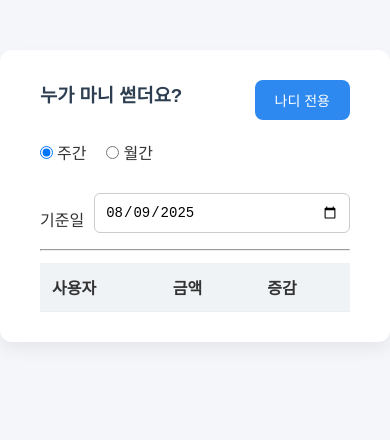
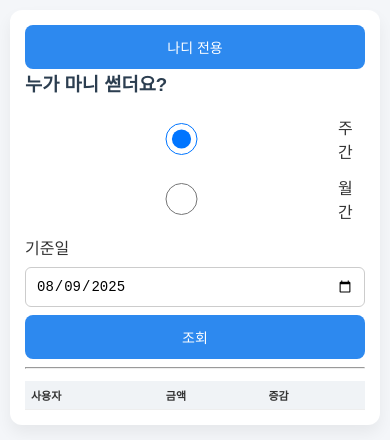
Before and after one commit to hyeonmani/livelive-bill, a plain HTML site: page public/index.html in a window 390 px wide. Drawn offline with Linux system fonts and the light colour scheme; no server answers.

Commit message:
[250809] 모바일 resize

```diff
--- a/livelive-bill/src/main/resources/static/style.css
+++ b/livelive-bill/src/main/resources/static/style.css
@@ -1,5 +1,6 @@
 /* style.css */
 
+/* 기존 스타일 그대로 유지 */
 body {
   font-family: 'Pretendard', sans-serif;
   background: #f4f6f9;
@@ -93,3 +94,54 @@ th {
 .gray-text {
   color: #aaa;
 }
+
+/* 반응형 스타일 */
+@media (max-width: 768px) {
+  .container {
+    margin: 20px;
+    padding: 20px;
+  }
+
+  table, th, td {
+    font-size: 12px;
+    padding: 8px;
+  }
+
+  h1 {
+    font-size: 20px;
+  }
+
+  h2 {
+    font-size: 18px;
+  }
+
+  button {
+    width: 100%;
+    padding: 12px;
+    font-size: 16px;
+  }
+}
+
+@media (max-width: 480px) {
+  .container {
+    margin: 10px;
+    padding: 15px;
+  }
+
+  table, th, td {
+    font-size: 11px;
+    padding: 6px;
+  }
+
+  h1 {
+    font-size: 18px;
+  }
+
+  h2 {
+    font-size: 16px;
+  }
+
+  button {
+    font-size: 14px;
+  }
+}
--- a/public/index.html
+++ b/public/index.html
@@ -2,30 +2,41 @@
 <html>
   <head>
     <meta charset="UTF-8" />
+    <meta name="viewport" content="width=device-width, initial-scale=1.0" />
     <title>생생레 영수증</title>
 
     <link rel="stylesheet" href="style.css" />
   </head>
   <body>
 <div class="container">
-      <!-- 나디 전용 버튼 -->
-      <button name="signInBtn" onclick="signIn()" style="float: right;">나디 전용</button>
+    <!-- 상단 버튼 영역 -->
+    <div class="header">
+      <button name="signInBtn" onclick="signIn()" class="sign-btn">나디 전용</button>
       <h3>누가 마니 썯더요?</h3>
-      <div style="display: flex; gap: 20px; align-items: center;">
-        <label style="display: flex; align-items: center; gap: 4px; white-space: nowrap;">
-          <input type="radio" name="mode" id="modeWeek" value="week" onchange="selectData()" checked />주간
+    </div>
+
+    <!-- 주간/월간 선택 -->
+    <div class="mode-select">
+      <label>
+        <input type="radio" name="mode" id="modeWeek" value="week" onchange="selectData()" checked /> 주간
       </label>
-        <label style="display: flex; align-items: center; gap: 4px; white-space: nowrap;">
-          <input type="radio" name="mode" id="modeMonth" value="month" onchange="selectData()"/>월간
+      <label>
+        <input type="radio" name="mode" id="modeMonth" value="month" onchange="selectData()" /> 월간
       </label>
     </div>
-      <br />
-      <div style="display: flex; align-items: center; gap: 10px; white-space: nowrap;">
+
+    <!-- 기준일 선택 -->
+    <div class="date-select">
       <label for="baseDate">기준일</label>
-        <input type="date" id="baseDate" onchange="selectData()"/>
+      <input type="date" id="baseDate" onchange="selectData()" />
     </div>
-      <button onclick="selectData()" style="display: none;">조회</button>
+
+    <button onclick="selectData()" class="hidden-btn">조회</button>
+
     <hr />
+
+    <!-- 데이터 테이블 -->
+    <div class="table-wrapper">
       <table>
         <thead>
           <tr>
@@ -37,6 +48,7 @@
         <tbody id="tbody"></tbody>
       </table>
     </div>
+  </div>
 
     <!-- script -->
     <script src="https://www.gstatic.com/firebasejs/9.6.1/firebase-app-compat.js"></script>
--- a/public/style.css
+++ b/public/style.css
@@ -1,5 +1,6 @@
 /* style.css */
 
+/* 기존 스타일 그대로 유지 */
 body {
   font-family: 'Pretendard', sans-serif;
   background: #f4f6f9;
@@ -93,3 +94,54 @@ th {
 .gray-text {
   color: #aaa;
 }
+
+/* 반응형 스타일 */
+@media (max-width: 768px) {
+  .container {
+    margin: 20px;
+    padding: 20px;
+  }
+
+  table, th, td {
+    font-size: 12px;
+    padding: 8px;
+  }
+
+  h1 {
+    font-size: 20px;
+  }
+
+  h2 {
+    font-size: 18px;
+  }
+
+  button {
+    width: 100%;
+    padding: 12px;
+    font-size: 16px;
+  }
+}
+
+@media (max-width: 480px) {
+  .container {
+    margin: 10px;
+    padding: 15px;
+  }
+
+  table, th, td {
+    font-size: 11px;
+    padding: 6px;
+  }
+
+  h1 {
+    font-size: 18px;
+  }
+
+  h2 {
+    font-size: 16px;
+  }
+
+  button {
+    font-size: 14px;
+  }
+}
```
Also changed, not shown: livelive-bill/src/main/resources/static/admin.html (+33 -7 lines), livelive-bill/src/main/resources/static/index.html (+23 -11 lines), public/admin.html (+33 -7 lines). Lines whose indentation alone changed are shown as unchanged.
